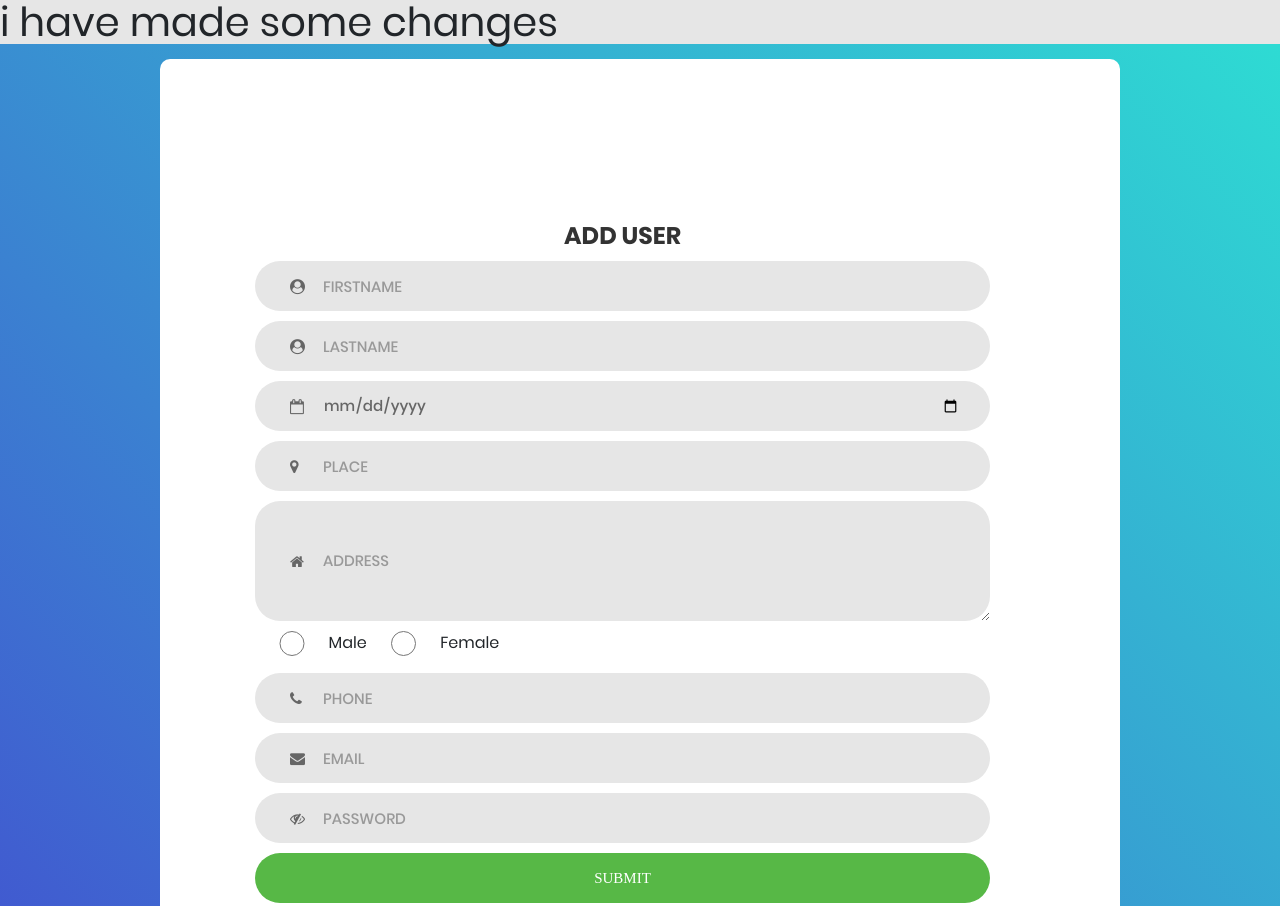
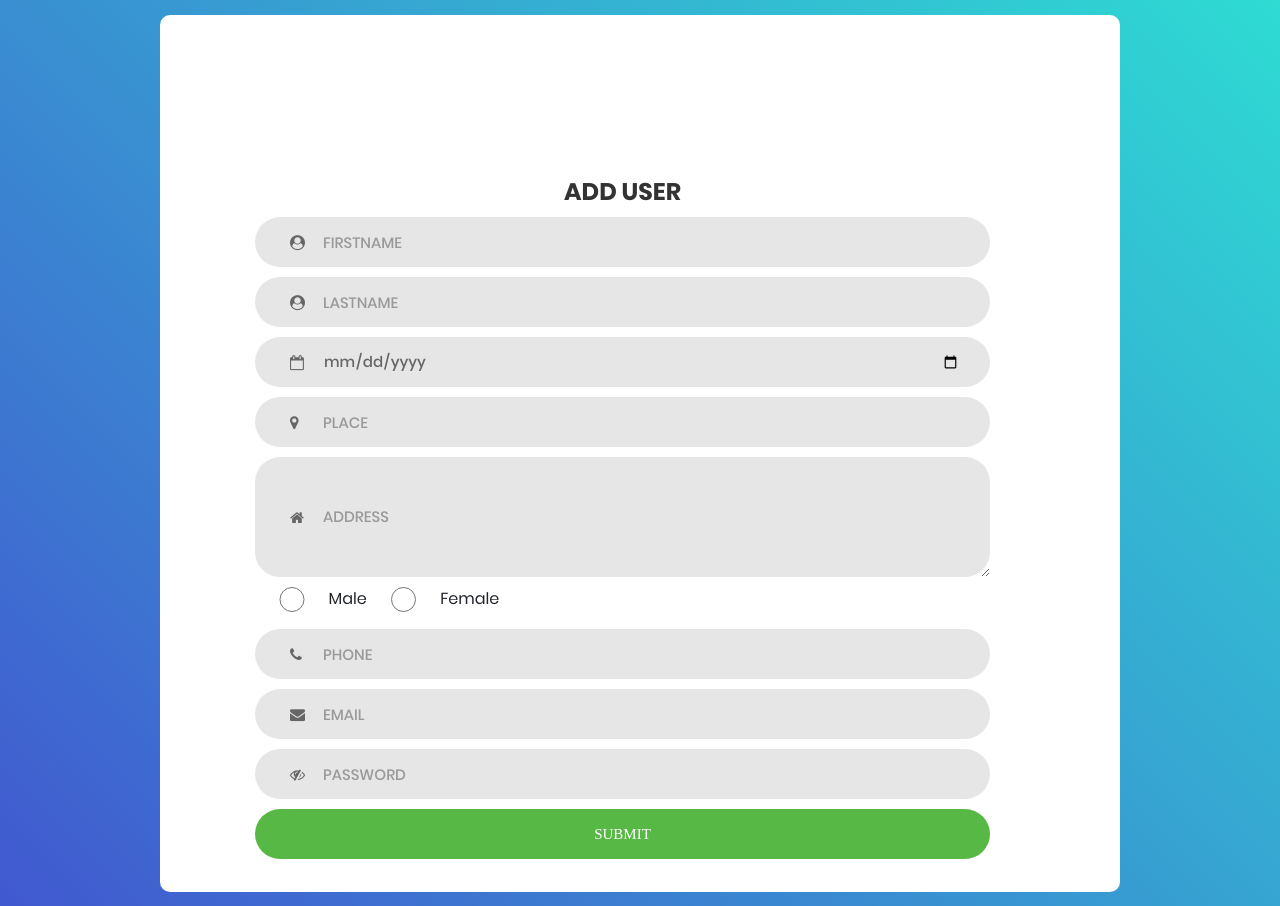
Before and after one commit to shehinp/task, a Django app: page /addstudent in a window 1280 px wide. Shown: the top 906 px of the page. Run offline with Django 4.2, Linux system fonts and the light colour scheme; some libraries are stand-ins or nearby versions; some web fonts are replaced.

Commit message:
Revert "changed base.html"
This reverts commit a8e7d0d528c32113d04c032a6b143bfd85fff890.

```diff
--- a/users/templates/user/base.html
+++ b/users/templates/user/base.html
@@ -6,7 +6,7 @@
     <meta http-equiv="X-UA-Compatible" content="IE=edge">
     <meta name="viewport" content="width=device-width, initial-scale=1.0">
     <title>{{title}}</title>
-    <h1>i have made some changes</h1>
+
 
     <link rel="icon" type="image/png" href="{% static 'user/images/icons/favicon.ico' %}">
 <!--===============================================================================================-->
```
